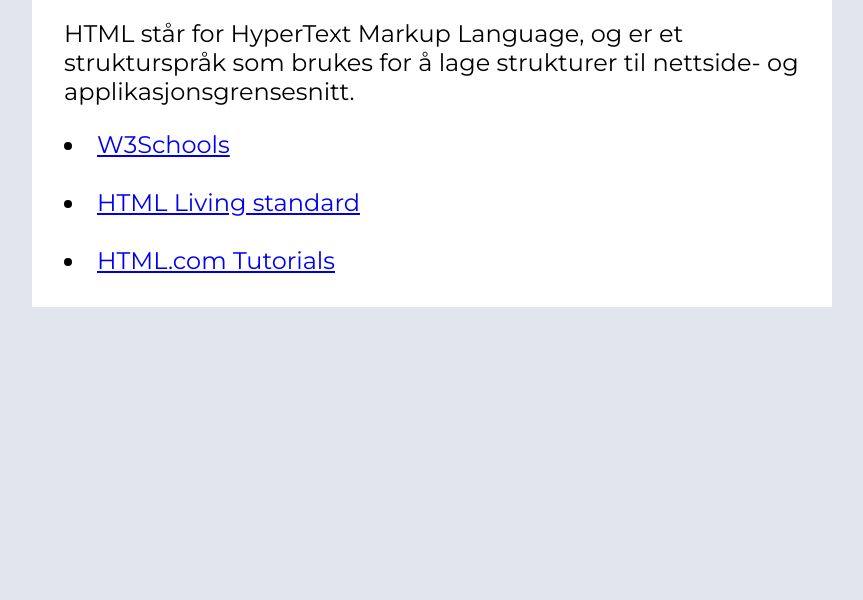
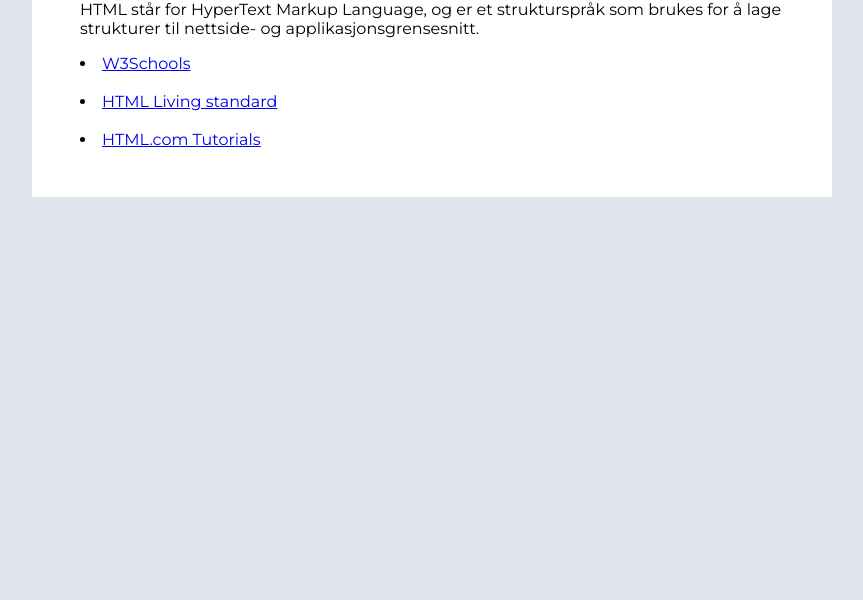
Before and after one commit to UlrikWiberg/uin25ak1_resource_layout_Wiberg, a plain HTML site: page index.html in a window 1280 px wide. Shown: the part 200-800 px from the top of the page, without its empty margins (208-1071 px from the left). Drawn offline with Linux system fonts and the light colour scheme.

Commit message:
added padding

```diff
--- a/style.css
+++ b/style.css
@@ -8,7 +8,6 @@ body {
     align-items: center;
     background-color: #E1E5EE;
     font-family: "Montserrat", serif;
-    font-size: 1.5rem;
 }
 
 section {
@@ -49,6 +48,6 @@ button.active {
 
 #kategori {
     background-color: #fff;
-    padding: 2rem;
+    padding: 3rem;
     font-family: "Montserrat", serif;
 }
```
